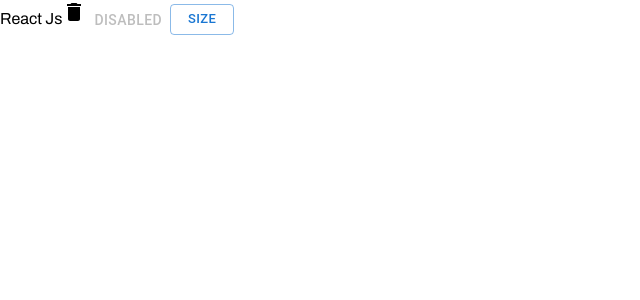
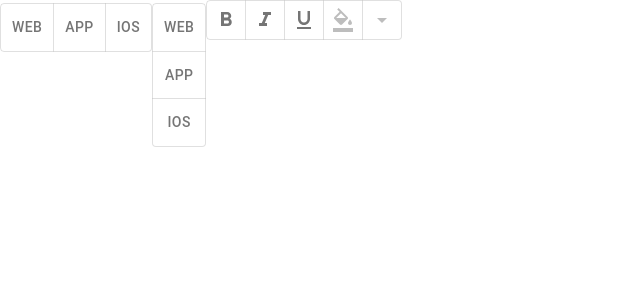
Before and after one commit to Emam-Bokhari/MUI, a React (Vite) app: page / in a window 1280 px wide. Shown: the top 300 px of the page, without its empty margins (0-640 px from the left). Built offline with nearby package versions, Linux system fonts and the light colour scheme.

Commit message:
feat(toggle button): implemented MUI ToggleButton e.g. Single select and multiple select value

```diff
--- a/src/App.jsx
+++ b/src/App.jsx
@@ -1,10 +1,10 @@
 import { Fragment } from "react";
-import TooltipComponent from "./components/Practice/Day-03/TooltipComponent";
+import ToogleButtonComponent from "./components/Practice/Day-03/ToogleButtonComponent";
 
 export default function App() {
   return (
     <Fragment>
-          <TooltipComponent/>
+      <ToogleButtonComponent />
     </Fragment>
   );
 }
--- /dev/null
+++ b/src/components/Practice/Day-03/ToogleButtonComponent.jsx
@@ -0,0 +1,64 @@
+import { ToggleButton, ToggleButtonGroup } from "@mui/material";
+import { Fragment, useState } from "react";
+import FormatBoldIcon from "@mui/icons-material/FormatBold";
+import FormatItalicIcon from "@mui/icons-material/FormatItalic";
+import FormatUnderlinedIcon from "@mui/icons-material/FormatUnderlined";
+import FormatColorFillIcon from "@mui/icons-material/FormatColorFill";
+import ArrowDropDownIcon from "@mui/icons-material/ArrowDropDown";
+
+export default function ToogleButtonComponent() {
+  const [toggle, setToggle] = useState("");
+
+  const [alignment, setAlignment] = useState([]);
+
+  function handleChange(event) {
+    const toggleValue = event.target.value;
+    console.log(event.target)
+    setToggle(toggleValue);
+  }
+  //   multiple selection functionality
+  function handleChangeAlignment(event,newAlignment) {
+    setAlignment(newAlignment);
+  }
+
+  return (
+    <Fragment>
+      <ToggleButtonGroup value={toggle} onChange={handleChange} exclusive>
+        <ToggleButton value="Web">Web</ToggleButton>
+        <ToggleButton value="App">App</ToggleButton>
+        <ToggleButton value="ios">ios</ToggleButton>
+      </ToggleButtonGroup>
+
+      {/* alignment */}
+      <ToggleButtonGroup orientation="vertical">
+        <ToggleButton value="Web">Web</ToggleButton>
+        <ToggleButton value="App">App</ToggleButton>
+        <ToggleButton value="ios">ios</ToggleButton>
+      </ToggleButtonGroup>
+
+      {/* multiple selection */}
+      <ToggleButtonGroup
+        size="small"
+        value={alignment}
+        onChange={handleChangeAlignment}
+        aria-label="Mulitple Toggle Selection Button"
+      >
+        <ToggleButton value="bold">
+          <FormatBoldIcon/>
+        </ToggleButton>
+        <ToggleButton value="italic">
+          <FormatItalicIcon />
+        </ToggleButton>
+        <ToggleButton value="underline">
+          <FormatUnderlinedIcon />
+        </ToggleButton>
+        <ToggleButton value="fill" disabled>
+          <FormatColorFillIcon />
+        </ToggleButton>
+        <ToggleButton value="dropDown" disabled>
+          <ArrowDropDownIcon />
+        </ToggleButton>
+      </ToggleButtonGroup>
+    </Fragment>
+  );
+}
```
